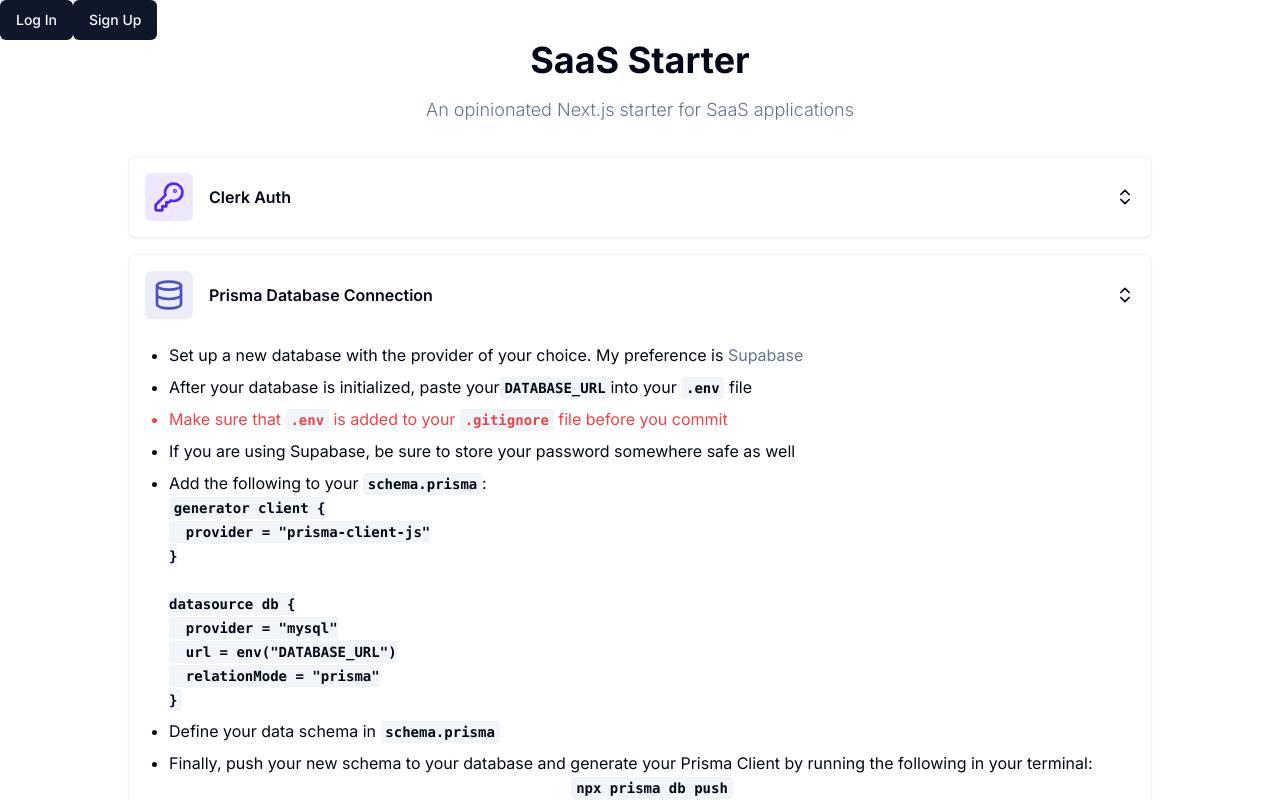
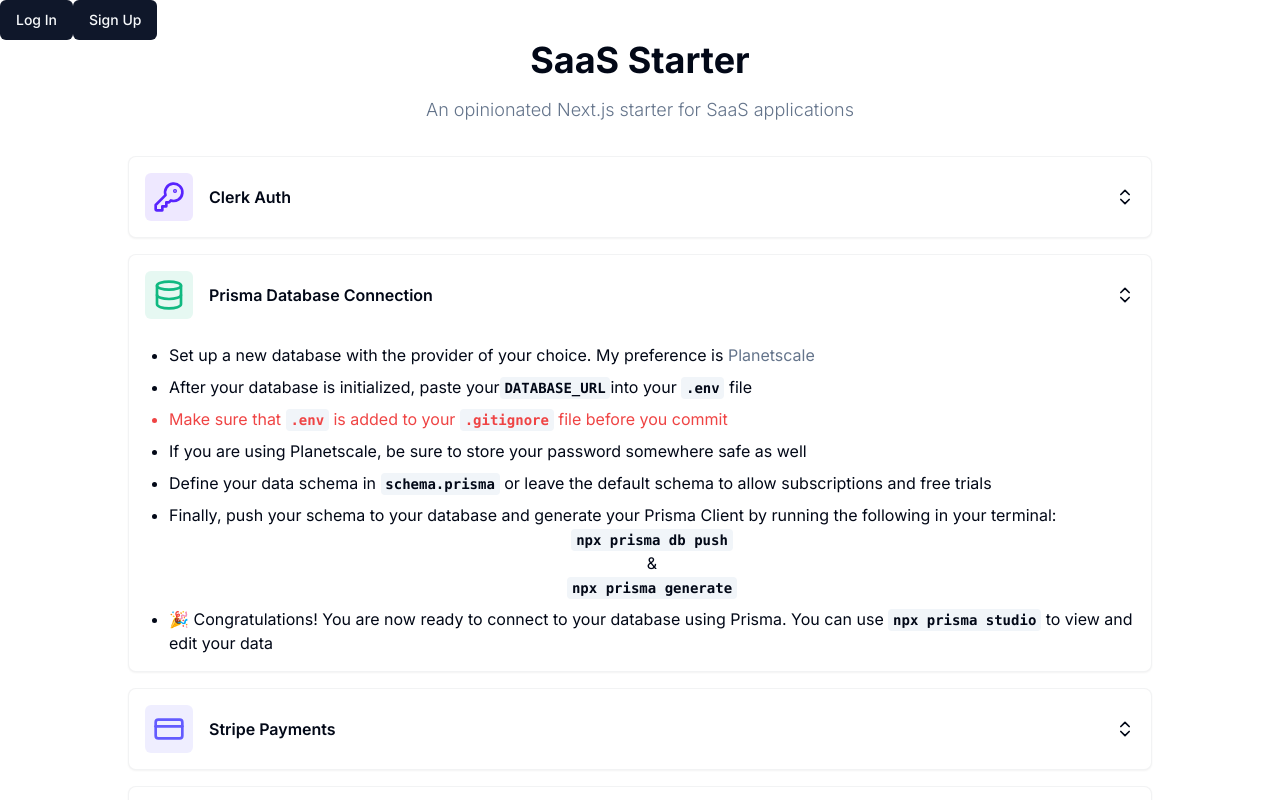
Before and after one commit to nbalabis/saas-starter, a Next.js app: page / in a window 1280 px wide. Both pictures are taken after a click on the button "Prisma Database Connection". Shown: the top 800 px of the page. Built offline with nearby package versions, Linux system fonts and the light colour scheme.

Commit message:
add settings page

```diff
--- /dev/null
+++ b/app/(dashboard)/(routes)/settings/page.tsx
@@ -0,0 +1,34 @@
+import { Settings } from "lucide-react";
+
+import { checkSubscription } from "@/lib/subscription";
+import SubscriptionButton from "@/components/subscription-button";
+
+const SettingsPage = async () => {
+  const isSubscribed = await checkSubscription();
+
+  return (
+    <div>
+      <div className="mb-8 flex items-center gap-x-3 px-4 lg:px-8">
+        <div className="w-fit rounded-md bg-gray-700/10 p-2">
+          <Settings className="h-10 w-10 text-gray-700" />
+        </div>
+        <div>
+          <h2 className="text-3xl font-bold">Settings</h2>
+          <p className="text-sm text-muted-foreground">
+            Manage your account settings and preferences
+          </p>
+        </div>
+      </div>
+      <div className="space-y-4 px-4 lg:px-8">
+        <div className="text-sm text-muted-foreground">
+          {isSubscribed
+            ? "You have an active subscription"
+            : "You do not have an active subscription"}
+        </div>
+        <SubscriptionButton isSubscribed={isSubscribed} />
+      </div>
+    </div>
+  );
+};
+
+export default SettingsPage;
--- a/app/(landing)/page.tsx
+++ b/app/(landing)/page.tsx
@@ -1,6 +1,12 @@
 import { Button } from "@/components/ui/button";
 import Link from "next/link";
-import { ChevronsUpDown, Database, KeyRound, Puzzle } from "lucide-react";
+import {
+  ChevronsUpDown,
+  CreditCard,
+  Database,
+  KeyRound,
+  Puzzle,
+} from "lucide-react";
 
 import { Card } from "@/components/ui/card";
 import {
@@ -77,8 +83,8 @@
   {
     label: "Prisma Database Connection",
     icon: Database,
-    color: "text-[#4c52bf]",
-    bgColor: "bg-[#4c52bf]/10",
+    color: "text-emerald-500",
+    bgColor: "bg-emerald-500/10",
     content: (
       <div>
         <ul className="text-md ml-6 list-disc [&>li]:mt-2">
@@ -86,12 +92,12 @@
             Set up a new database with the provider of your choice. My
             preference is{" "}
             <a
-              href="https://dashboard.clerk.com"
+              href="https://planetscale.com"
               target="_blank"
               rel="noopener noreferrer"
-              className="text-muted-foreground hover:text-[#4c52bf]"
+              className="text-muted-foreground hover:text-emerald-500"
             >
-              Supabase
+              Planetscale
             </a>
           </li>
           <li>
@@ -105,37 +111,17 @@
             commit
           </li>
           <li>
-            If you are using Supabase, be sure to store your password somewhere
-            safe as well
-          </li>
-          <li>
-            Add the following to your{" "}
-            <code className={codeClasses}>schema.prisma</code>: <br />
-            <code className={codeClasses}>
-              generator client &#123; <br />
-              &emsp; provider = "prisma-client-js"
-              <br />
-              &#125; <br />
-              <br />
-              datasource db &#123;
-              <br />
-              &emsp; provider = "mysql"
-              <br />
-              &emsp; url = env("DATABASE_URL")
-              <br />
-              &emsp; relationMode = "prisma"
-              <br />
-              &#125;
-            </code>{" "}
-            <br />
+            If you are using Planetscale, be sure to store your password
+            somewhere safe as well
           </li>
           <li>
             Define your data schema in{" "}
-            <code className={codeClasses}>schema.prisma</code>
+            <code className={codeClasses}>schema.prisma</code> or leave the
+            default schema to allow subscriptions and free trials
           </li>
           <li>
-            Finally, push your new schema to your database and generate your
-            Prisma Client by running the following in your terminal:
+            Finally, push your schema to your database and generate your Prisma
+            Client by running the following in your terminal:
             <br />
             <div className="text-center">
               <code className={codeClasses}>npx prisma db push</code>
@@ -151,6 +137,66 @@
             using Prisma. You can use{" "}
             <code className={codeClasses}>npx prisma studio</code> to view and
             edit your data
+          </li>
+        </ul>
+      </div>
+    ),
+  },
+  {
+    label: "Stripe Payments",
+    icon: CreditCard,
+    color: "text-[#635bff]",
+    bgColor: "bg-[#635bff]/10",
+    content: (
+      <div>
+        <ul className="text-md ml-6 list-disc [&>li]:mt-2">
+          <li>
+            Log in to your{" "}
+            <a
+              href="https://dashboard.stripe.com/"
+              target="_blank"
+              rel="noopener noreferrer"
+              className="text-muted-foreground hover:text-[#635bff]"
+            >
+              Stripe
+            </a>{" "}
+            account and follow the instructions to create a new store
+          </li>
+          <li>
+            Next, find your API keys and paste your Secret Key into your{" "}
+            <code className={codeClasses}>.env</code>file as{" "}
+            <code className={codeClasses}>STRIPE_SECRET_KEY</code>
+          </li>
+          <li>
+            Add{" "}
+            <code className={codeClasses}>
+              NEXT_PUBLIC_APP_URL=http://localhost:3000
+            </code>{" "}
+            to your <code className={codeClasses}>.env</code> (you can update
+            this once your app is deployed)
+          </li>
+          <li>
+            Go to the 'Webhooks' section of your Stripe dashboard and select
+            'Test in a local environment'
+          </li>
+          <li>Follow the instructions to download the Stripe CLI and login</li>
+          <li>
+            Paste the following into your terminal to forward Stripe events to
+            your webhook
+            <br />
+            <code className={codeClasses}>
+              stripe listen --forward-to localhost:3000/api/webhook
+            </code>
+          </li>
+          <li>
+            You should get a webhook signing secret to add to your{" "}
+            <code className={codeClasses}>.env</code>file as{" "}
+            <code className={codeClasses}>STRIPE_WEBHOOK_SECRET</code>
+          </li>
+          <li className="text-destructive">
+            Make sure that <code className={codeClasses}>.env</code> is added to
+            your <code className={codeClasses}>.gitignore</code> file before you
+            commit
           </li>
         </ul>
       </div>
--- a/components/navigation/sidebar.tsx
+++ b/components/navigation/sidebar.tsx
@@ -51,7 +51,7 @@
         </div>
       </div>
       {!isSubscribed && (
-        <div className="p-6">
+        <div className="p-6 text-center">
           <SubscriptionButton isSubscribed={isSubscribed} />
         </div>
       )}
```
